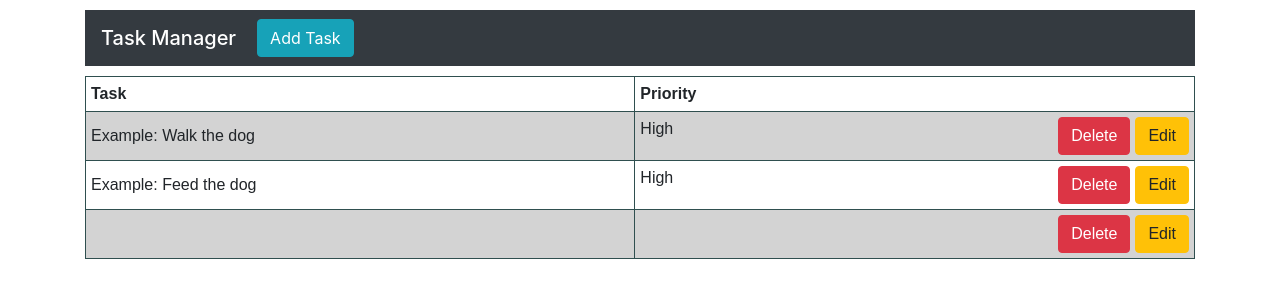
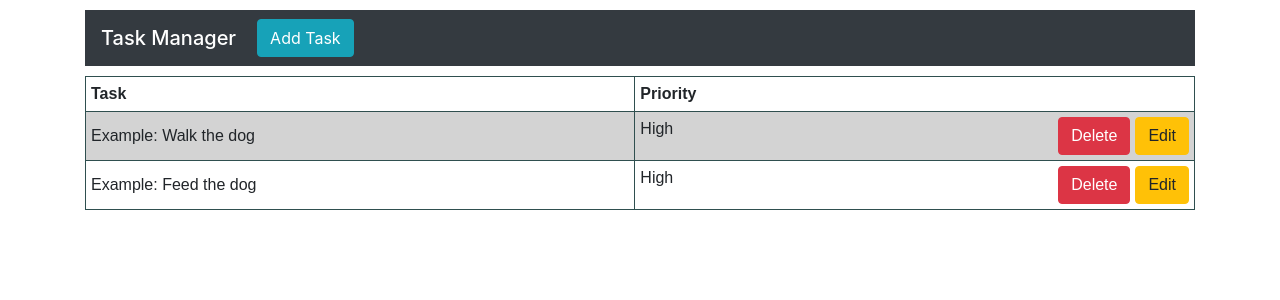
Before and after one commit to valeriemiller5/React-Tasks, a React (Create React App) app: page / in a window 1280 px wide. Shown: the top 300 px of the page. Built offline with nearby package versions, Linux system fonts and the light colour scheme.

Commit message:
added logic to only show new row if value is in session storage

```diff
--- a/src/Components/Form/Form.js
+++ b/src/Components/Form/Form.js
@@ -17,11 +17,20 @@ class Form extends React.Component {
     // Currently, this is only saving one task at a time.
     handleFormSubmit = event => {
         event.preventDefault();
+        let tasks = this.state.newTask;
+        let priorities = this.state.newPriority;
+        // tasks.push(tasks);
+        // priorities.push(priorities);
+        console.log(tasks);
+        console.log(priorities);
+        // tasks.map(task => {
+        //     console.log(task);
+        // });
         // Verify that the new task and priority have been set to state
-        // console.log(`New Task: ${this.state.newTask}, Priority: ${this.state.newPriority}`);
+        console.log(`New Task: ${this.state.newTask}, Priority: ${this.state.newPriority}`);
         this.setState({
-            newTask: [],
-            newPriority: []
+            newTask: tasks,
+            newPriority: priorities
         });
         // push new tasks into newTask array and corresponding priority in to the newPriority array
         window.sessionStorage.setItem("task", this.state.newTask);
--- a/src/Components/Table/Table.js
+++ b/src/Components/Table/Table.js
@@ -8,21 +8,26 @@ class TaskTable extends React.Component {
     // This currently works if there is only one task saved in the session storage.
     // Once multiple tasks are saved in the state array, then .map() will sort through the array and print each task on its own line
     componentDidMount() {
+        if (window.sessionStorage.getItem("task") === null) {
+            console.log("create a task to start a new row.");
+        } else {
+            console.log("add a task to create a new row.");
             const table = document.getElementById("myTable");
             let row = table.insertRow(-1);
             row.classList.add("stripes");
             let newTask = row.insertCell(0);
             let newPriority = row.insertCell(1);
-        const button = "<button class='btn btn-warning'>Edit</button>" +
-        "<button class='btn btn-danger'>Delete</button>";
+            const button = "<button class='btn btn-warning'>Edit</button>" + "<button class='btn btn-danger delete'>Delete</button>";
             newTask.innerHTML = window.sessionStorage.getItem("task");
             newPriority.innerHTML = window.sessionStorage.getItem("priority");
             newPriority.innerHTML += button;
         };
+    };
 
-    handleDelete() {
+    handleDelete(e) {
         window.sessionStorage.removeItem("task");
         window.sessionStorage.removeItem("priority");
+        document.getElementById("myTable").deleteRow(e.target);
     };
 
     render() {
@@ -48,7 +53,7 @@ class TaskTable extends React.Component {
                         <td>
                             High
                             <button className="btn btn-warning edit">Edit</button>
-                            <button className="btn btn-danger delete" onClick={this.handleDelete}>Delete</button>
+                            <button className="btn btn-danger" onClick={this.handleDelete}>Delete</button>
                         </td>
                     </tr>
                 </tbody>
```
Lines whose indentation alone changed are shown as unchanged.
